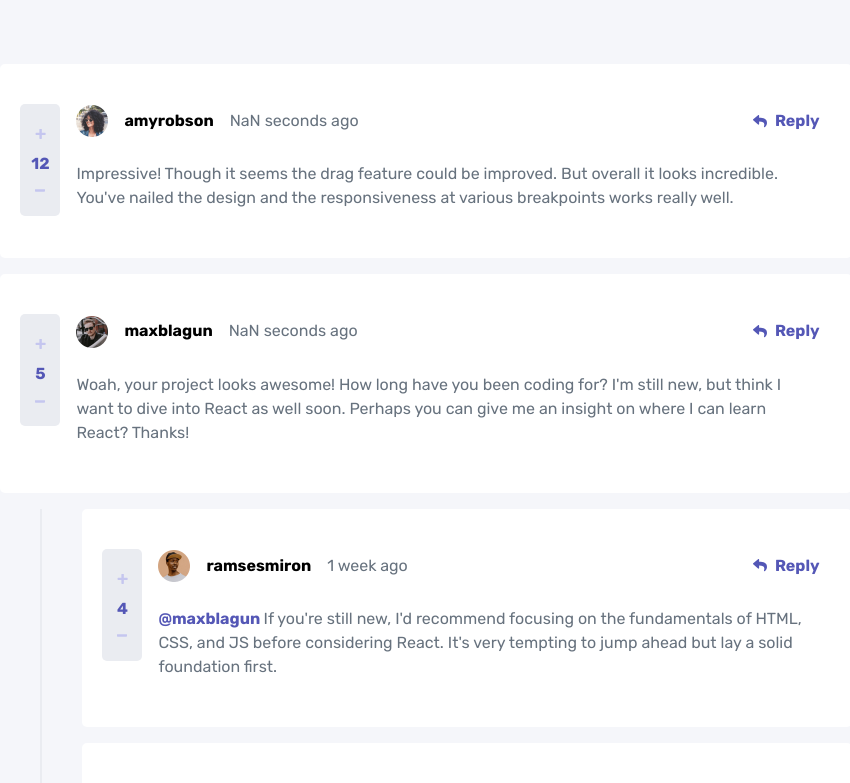
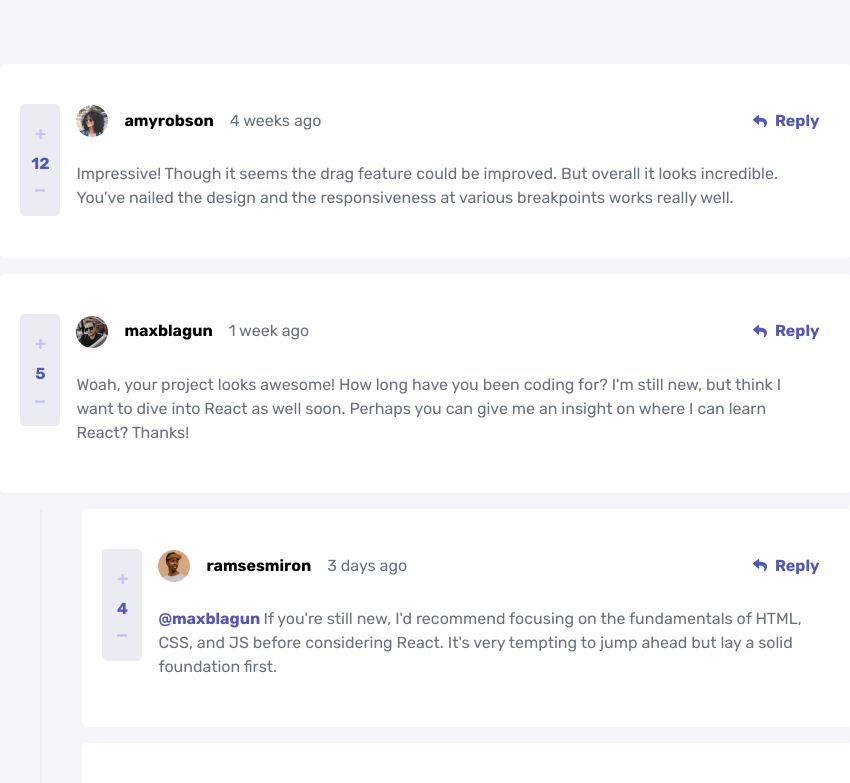
Before and after one commit to alexander-hergert/Interactive-comments-section, a React (Vite) app: page / in a window 1280 px wide. Shown: the top 783 px of the page, without its empty margins (214-1064 px from the left). Built offline with nearby package versions, Linux system fonts and the light colour scheme.

Commit message:
Fix date format and getPostingTime function.

```diff
--- a/public/data.json
+++ b/public/data.json
@@ -10,7 +10,7 @@
     {
       "id": 1,
       "content": "Impressive! Though it seems the drag feature could be improved. But overall it looks incredible. You've nailed the design and the responsiveness at various breakpoints works really well.",
-      "createdAt": "1 month ago",
+      "createdAt": "1689001054918",
       "score": 12,
       "upvotedBy": [],
       "downvotedBy": [],
@@ -26,7 +26,7 @@
     {
       "id": 2,
       "content": "Woah, your project looks awesome! How long have you been coding for? I'm still new, but think I want to dive into React as well soon. Perhaps you can give me an insight on where I can learn React? Thanks!",
-      "createdAt": "2 weeks ago",
+      "createdAt": "1690469898518",
       "score": 5,
       "upvotedBy": [],
       "downvotedBy": [],
@@ -41,7 +41,7 @@
         {
           "id": 3,
           "content": "If you're still new, I'd recommend focusing on the fundamentals of HTML, CSS, and JS before considering React. It's very tempting to jump ahead but lay a solid foundation first.",
-          "createdAt": "1 week ago",
+          "createdAt": "1691074722300",
           "score": 4,
           "upvotedBy": [],
           "downvotedBy": [],
@@ -57,7 +57,7 @@
         {
           "id": 4,
           "content": "I couldn't agree more with this. Everything moves so fast and it always seems like everyone knows the newest library/framework. But the fundamentals are what stay constant.",
-          "createdAt": "2 days ago",
+          "createdAt": "1691506755216",
           "score": 2,
           "upvotedBy": [],
           "downvotedBy": [],
--- a/src/components/Reply.jsx
+++ b/src/components/Reply.jsx
@@ -3,6 +3,7 @@ import { styled } from "styled-components";
 import ReplyForm from "./ReplyForm";
 import { useGlobalContext } from "../context";
 import Modal from "./Modal";
+import { getPostingTime } from "../utility/utility";
 
 /***************** STYLES ******************/
 const ReplyStyles = styled.div`
@@ -213,7 +214,7 @@ const Reply = ({ item }) => {
           <img src={user.image.png} alt="avatar" />
           <p>{user.username}</p>
           {isUser && <p className="you">you</p>}
-          <p>{createdAt}</p>
+          <p>{getPostingTime(createdAt)}</p>
         </div>
         {isUser ? (
           <div className="action">
@@ -255,9 +256,9 @@ const Reply = ({ item }) => {
       </ReplyStyles>
       {isReply && (
         <ReplyForm
-          commenId={id}
+          commentId={id}
           handleToggle={handleToggle}
-          replyingTo={replyingTo}
+          replyingTo={user.username}
         />
       )}
     </>
--- a/src/reducer.js
+++ b/src/reducer.js
@@ -39,7 +39,7 @@ export const reducer = (state, action) => {
             // all the comments' ids again to find the index of the parent comment.
             const parentCommentIndex = newUpdatedComments.findIndex(
               //callback
-              (c) => c.id === comment.id//Iterate parent id with current fix id
+              (c) => c.id === comment.id //Iterate parent id with current fix id
             );
             if (parentCommentIndex !== -1) {
               // If we found a valid parent comment index, it means we've located the parent comment.
--- a/src/utility/utility.js
+++ b/src/utility/utility.js
@@ -17,16 +17,37 @@ export const getPostingTime = (postingDate) => {
   const minutes = Math.floor(seconds / 60);
   const hours = Math.floor(minutes / 60);
   const days = Math.floor(hours / 24);
+  const weeks = Math.floor(days / 7);
+  const months = Math.floor(days / 30.44);
+  const years = Math.floor(days / 365.25);
 
   let formattedTimePassed = "";
-  if (days > 0) {
+  if (years > 1) {
+    formattedTimePassed = `${years} years ago`;
+  } else if (years > 0) {
+    formattedTimePassed = `${years} year ago`;
+  } else if (months > 1) {
+    formattedTimePassed = `${months} months ago`;
+  } else if (months > 0) {
+    formattedTimePassed = `${months} month ago`;
+  } else if (weeks > 1) {
+    formattedTimePassed = `${weeks} weeks ago`;
+  } else if (weeks > 0) {
+    formattedTimePassed = `${weeks} week ago`;
+  } else if (days > 1) {
     formattedTimePassed = `${days} days ago`;
+  } else if (days > 0) {
+    formattedTimePassed = `${days} day ago`;
+  } else if (hours > 1) {
+    formattedTimePassed = `${hours} hours ago`;
   } else if (hours > 0) {
-    formattedTimePassed = `${hours} hours ago`;
+    formattedTimePassed = `${hours} hour ago`;
+  } else if (minutes > 1) {
+    formattedTimePassed = `${minutes} minutes ago`;
   } else if (minutes > 0) {
-    formattedTimePassed = `${minutes} minutes ago`;
+    formattedTimePassed = `${minutes} minute ago`;
   } else {
-    formattedTimePassed = `${seconds} seconds ago`;
+    formattedTimePassed = `few seconds ago`;
   }
 
   return formattedTimePassed;
```
Also changed, not shown: 1 other file (tests, documents, lock files or other folders).
